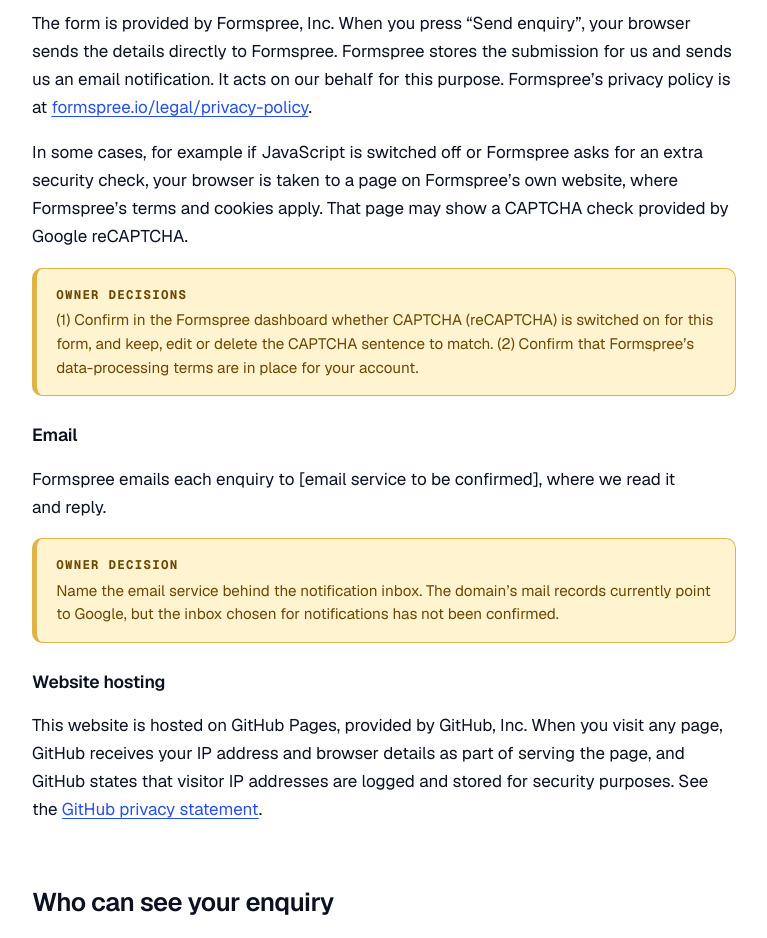
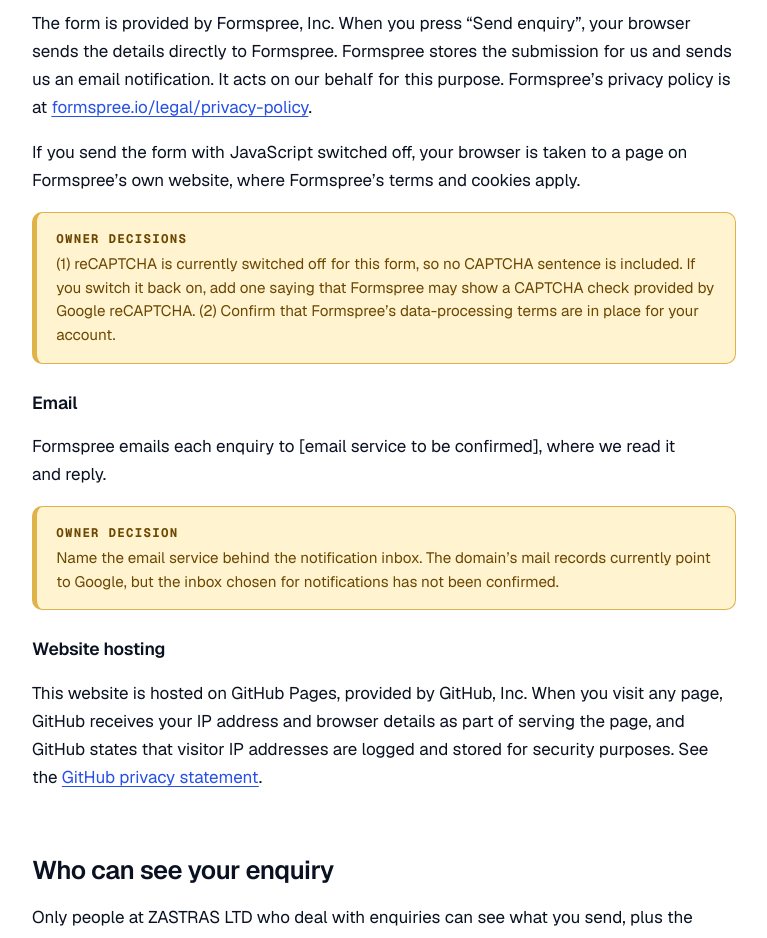
Before and after one commit to zastras/zastras.uk, a plain HTML site: page site/privacy/index.html in a window 1280 px wide. Shown: the part 2140-3078 px from the top of the page, without its empty margins (344-1111 px from the left). Drawn offline with Linux system fonts and the light colour scheme.

Commit message:
Record the accepted Formspree test and drop the CAPTCHA sentence
reCAPTCHA is now off for the form. One labelled test submission from the live preview was accepted by Formspree (HTTP 200); delivery is for the owner to confirm. README, REVIEW and CUTOVER describe the current state, and the privacy notice no longer says a CAPTCHA may appear.

Co-Authored-By: Claude Sonnet 5.5 <noreply@anthropic.com>

```diff
--- a/site/privacy/index.html
+++ b/site/privacy/index.html
@@ -144,10 +144,10 @@
           <h2 id="who-handles-it">Who handles your details</h2>
           <h3>Formspree: the contact form service</h3>
           <p>The form is provided by Formspree, Inc. When you press &ldquo;Send enquiry&rdquo;, your browser sends the details directly to Formspree. Formspree stores the submission for us and sends us an email notification. It acts on our behalf for this purpose. Formspree&rsquo;s privacy policy is at <a href="https://formspree.io/legal/privacy-policy">formspree.io/legal/privacy-policy</a>.</p>
-          <p>In some cases, for example if JavaScript is switched off or Formspree asks for an extra security check, your browser is taken to a page on Formspree&rsquo;s own website, where Formspree&rsquo;s terms and cookies apply. That page may show a CAPTCHA check provided by Google reCAPTCHA.</p>
+          <p>If you send the form with JavaScript switched off, your browser is taken to a page on Formspree&rsquo;s own website, where Formspree&rsquo;s terms and cookies apply.</p>
           <div class="owner-decision" role="note">
             <strong>Owner decisions</strong>
-            <span>(1) Confirm in the Formspree dashboard whether CAPTCHA (reCAPTCHA) is switched on for this form, and keep, edit or delete the CAPTCHA sentence to match. (2) Confirm that Formspree&rsquo;s data-processing terms are in place for your account.</span>
+            <span>(1) reCAPTCHA is currently switched off for this form, so no CAPTCHA sentence is included. If you switch it back on, add one saying that Formspree may show a CAPTCHA check provided by Google reCAPTCHA. (2) Confirm that Formspree&rsquo;s data-processing terms are in place for your account.</span>
           </div>
 
           <h3>Email</h3>
```
Also changed, not shown: 3 other files.
